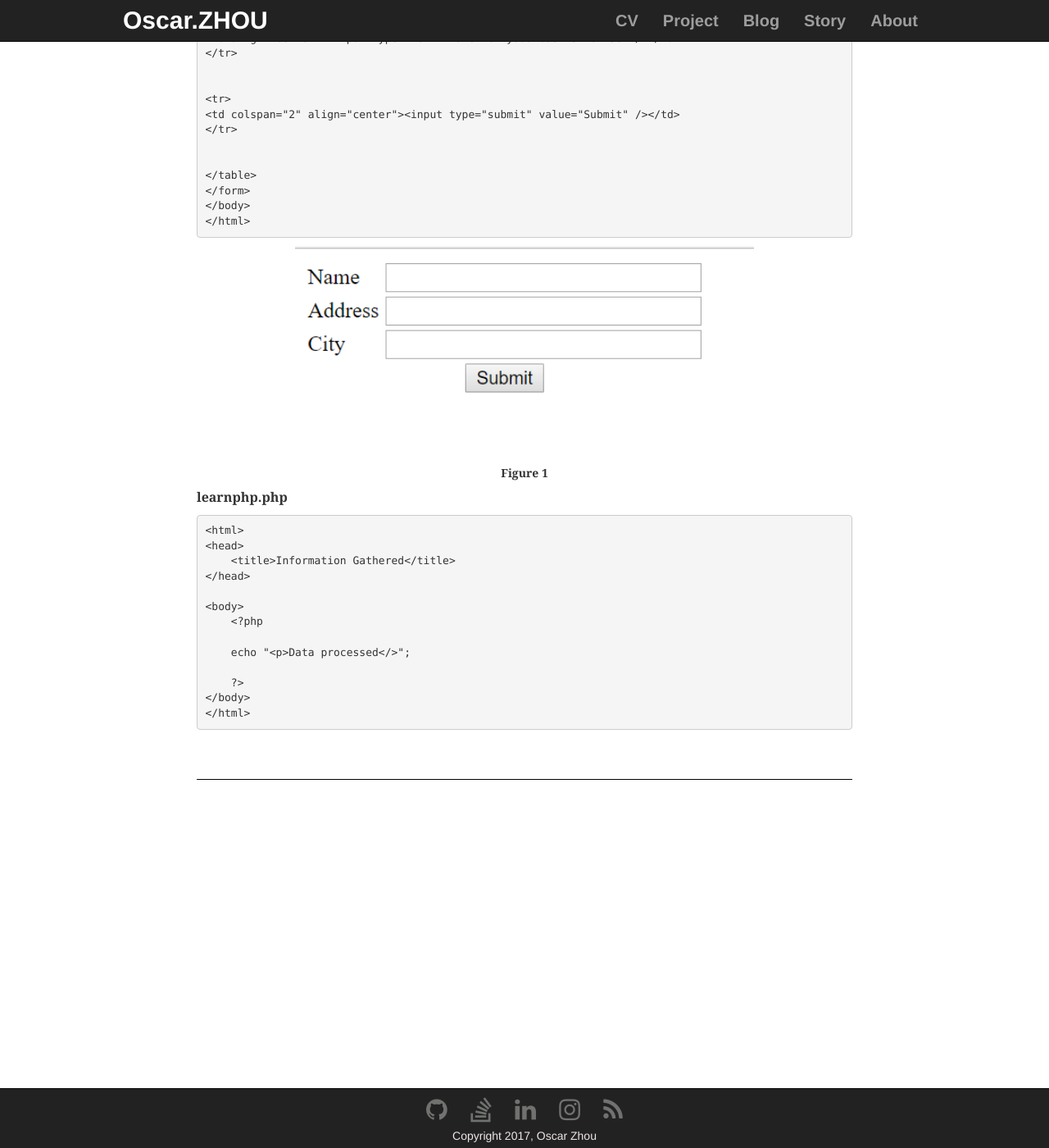
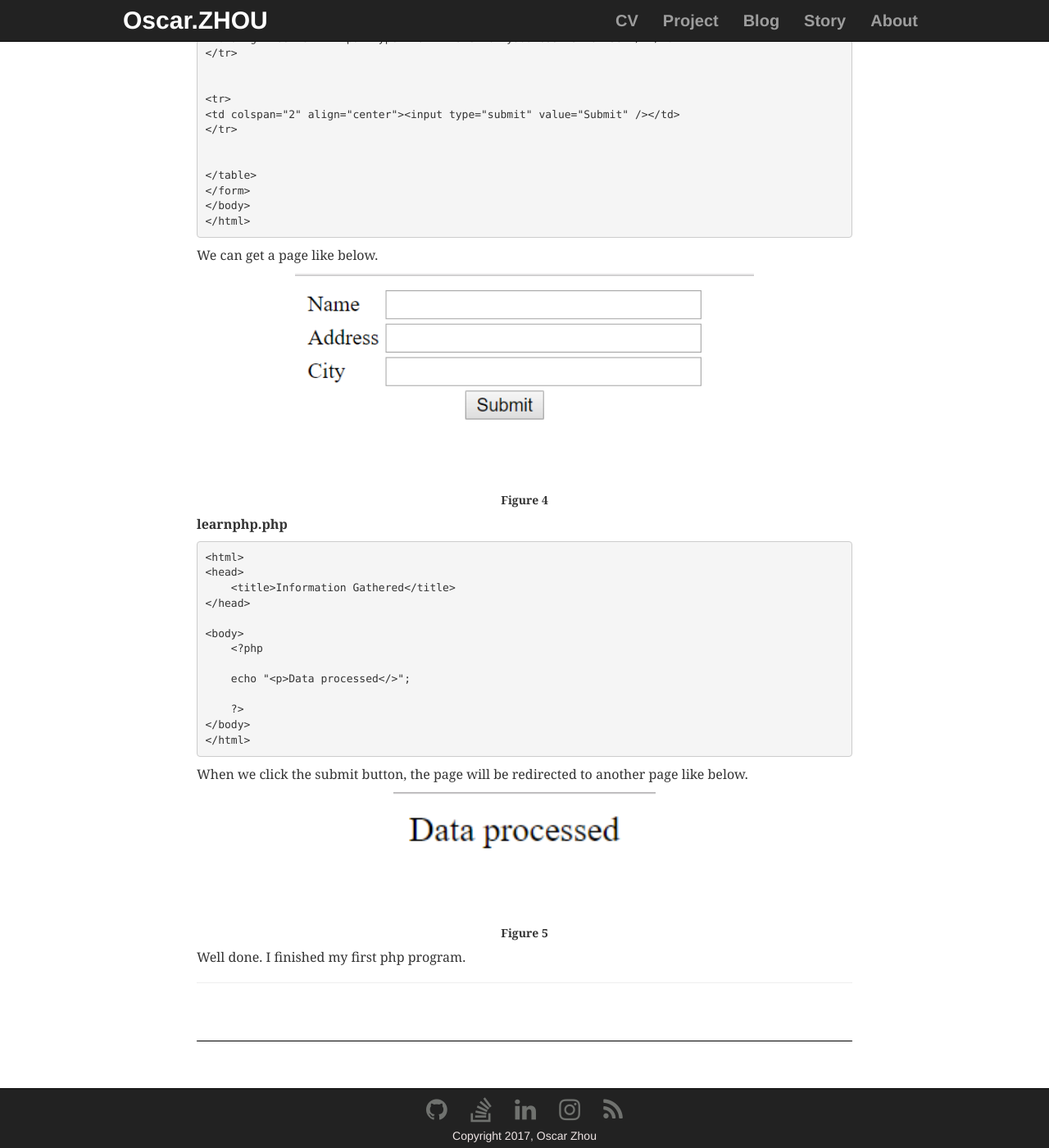
Before and after one commit to OscarZhou/oscarzhou.github.io, a Jekyll site: the page built from _posts/2017-09-11-how-to-configure-php-environment.md, in a window 1280 px wide and 1400 px high, scrolled down 2504 px. Shown: the whole window at 82% size. Built offline with Jekyll 4.4.1, drawn with Linux system fonts in a browser that asks for light colours; nearby versions of some CDN libraries; our own code applies the rules of GitHub Pages for plain Markdown files; comment, search, counter and statistics services are not loaded; some of the changed text lies outside the part shown.

Commit message:
Modify the article

```diff
--- a/_posts/2017-09-11-how-to-configure-php-environment.md
+++ b/_posts/2017-09-11-how-to-configure-php-environment.md
@@ -34,14 +34,14 @@ If you have already got here, just keep clicking the next button.
 
 <p align="center">
 <img src="/images/post/20170911002.png" alt="installation interface" width="70%"  /><br/>
-<center><h5><b>Figure 1</b></h5></center>
+<center><h5><b>Figure 2</b></h5></center>
 </p>
 
 Install in process.
 
 <p align="center">
 <img src="/images/post/20170911003.png" alt="successful interface" width="70%"  /><br/>
-<center><h5><b>Figure 1</b></h5></center>
+<center><h5><b>Figure 3</b></h5></center>
 </p>
 
 Install successfully.
@@ -90,10 +90,11 @@ Let's create two files, *phptest.html* and *learnphp.php*.
     </body>
     </html>
 
+We can get a page like below.
 
 <p align="center">
 <img src="/images/post/20170911004.png" alt="html page" width="70%"  /><br/>
-<center><h5><b>Figure 1</b></h5></center>
+<center><h5><b>Figure 4</b></h5></center>
 </p>
 
 **learnphp.php**
@@ -112,3 +113,16 @@ Let's create two files, *phptest.html* and *learnphp.php*.
         ?>
     </body>
     </html>
+
+When we click the submit button, the page will be redirected to another page like below.
+
+
+<p align="center">
+<img src="/images/post/20170911005.png" alt="php page" width="40%"  /><br/>
+<center><h5><b>Figure 5</b></h5></center>
+</p>
+
+
+Well done. I finished my first php program.
+
+***
```
Also changed, not shown: images/post/20170911005.png (added).
